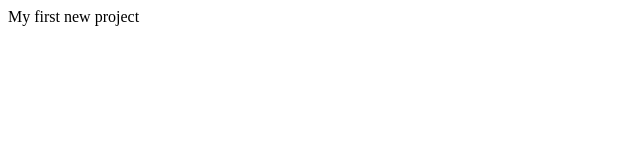
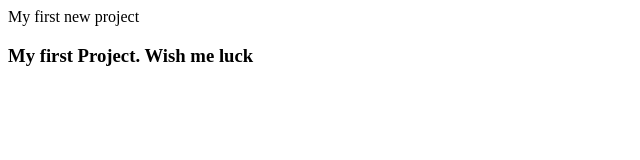
Before and after one commit to apoorva-v-bhat97/DemoProject, a plain HTML site: page index.html in a window 1280 px wide. Shown: the whole page, without its empty margins (0-640 px from the left). Drawn offline with Linux system fonts and the light colour scheme.

Commit message:
updated index.html

```diff
--- a/index.html
+++ b/index.html
@@ -1 +1 @@
-<html><head>My first new project</head>	<body></body></html>
+<html><head>My first new project</head>	<body><h3>My first Project. Wish me luck</h3></body></html>
```
